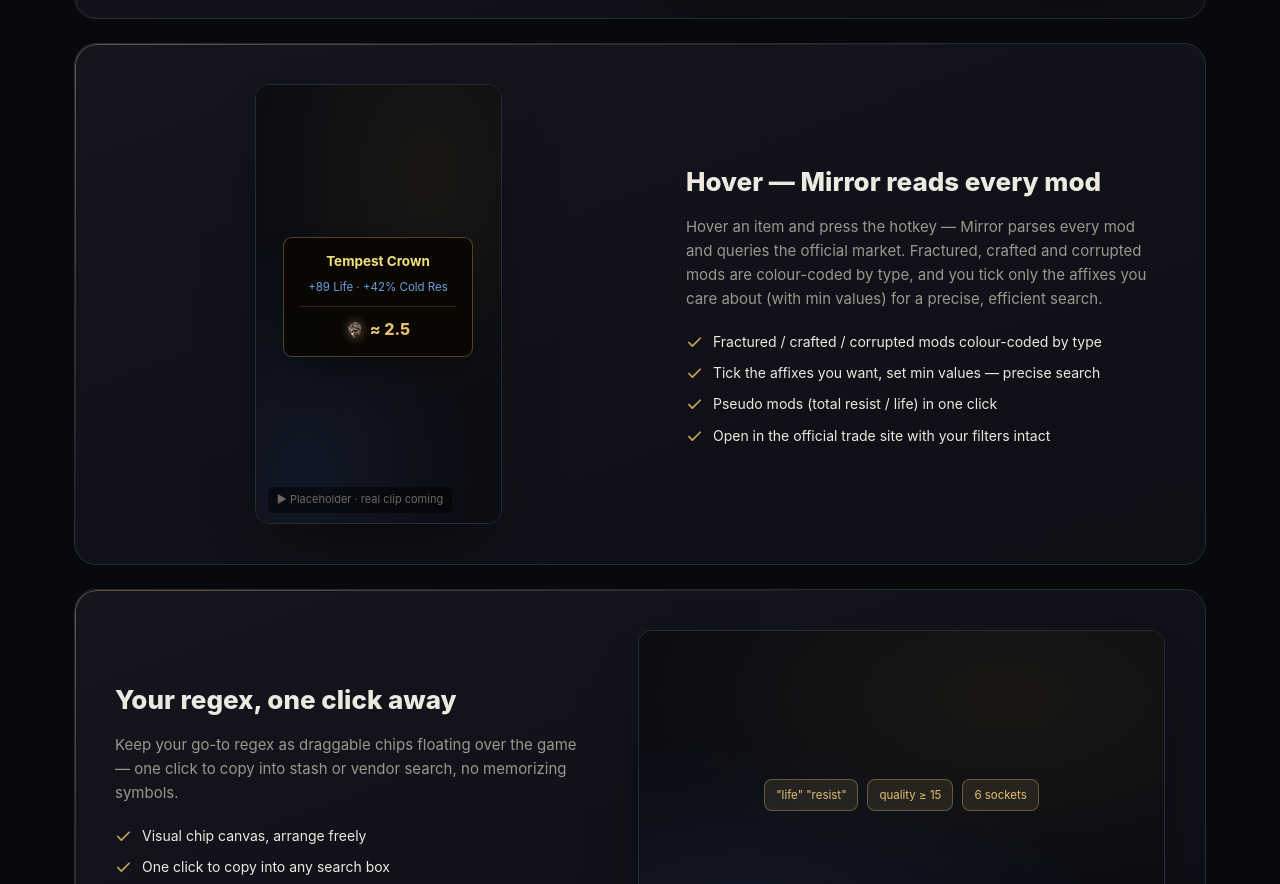
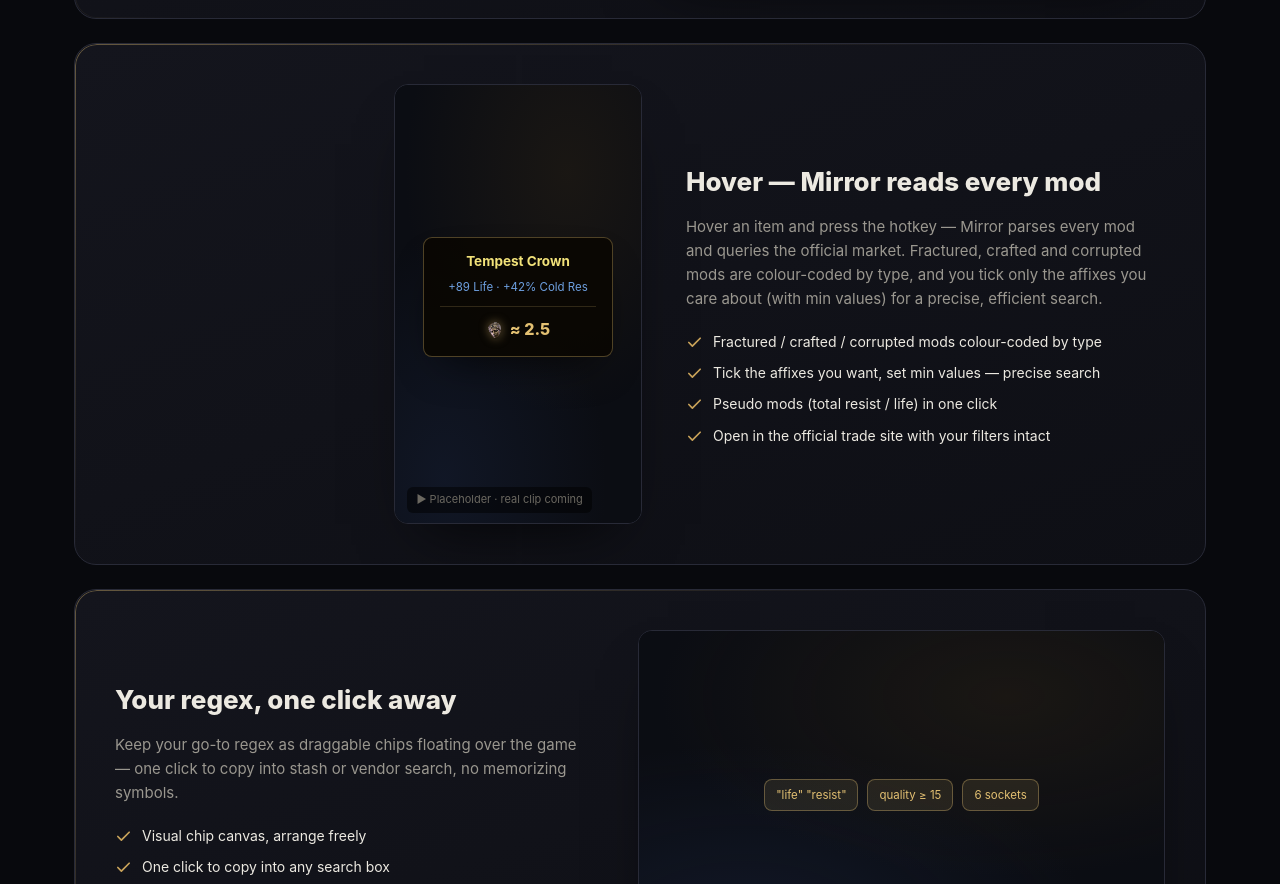
Before and after one commit to letoille/mirror-site, a plain HTML site: page index.html in a window 1280 px wide. Shown: the part 2300-3184 px from the top of the page. Drawn offline with Linux system fonts and the light colour scheme; no server answers.

Commit message:
Portrait en demo; align price demo toward text (justify-self:end) to close the gap

```diff
--- a/index.html
+++ b/index.html
@@ -553,7 +553,7 @@
             <li class="feat-li" data-i18n-en><svg viewBox="0 0 24 24" fill="none" stroke="currentColor" stroke-width="2.4" stroke-linecap="round" stroke-linejoin="round"><path d="M20 6 9 17l-5-5"/></svg>Open in the official trade site with your filters intact</li>
           </ul>
         </div>
-        <div class="feat-media demo" style="aspect-ratio:9/16; height:440px; width:auto; justify-self:center">
+        <div class="feat-media demo" style="aspect-ratio:9/16; height:440px; width:auto; justify-self:end">
           <video data-demo="price" muted loop playsinline preload="none" style="--zoom:1"></video>
           <div class="demo-ph"><div class="mock"><div class="mk-card">
             <div class="mk-title"><span data-i18n-zh>暴风之冕</span><span data-i18n-en>Tempest Crown</span></div>
```
